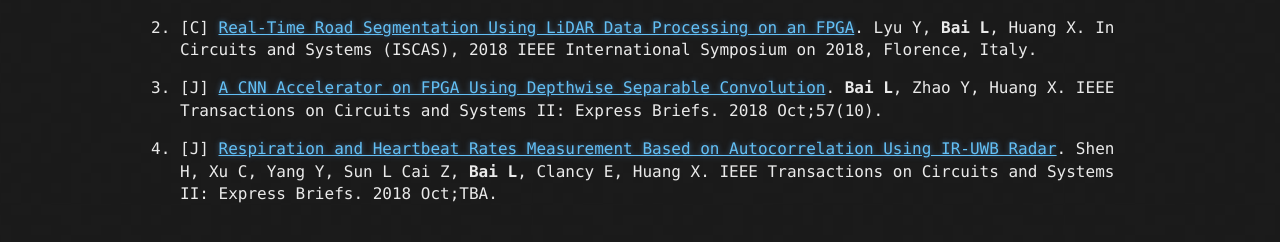
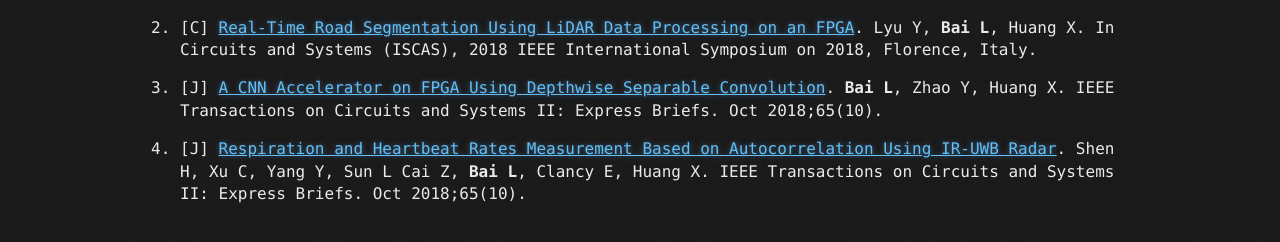
Before and after one commit to linbaiwpi/linbaiwpi.github.io, a Jekyll site: the page built from post/papers.md, in a window 1280 px wide. Shown: the part 328-570 px from the top of the page. Built offline with Jekyll 4.4.1, drawn with Linux system fonts in a browser that asks for light colours; the repository's description, which GitHub fills in, is left out.

Commit message:
update publications info

```diff
--- a/post/papers.md
+++ b/post/papers.md
@@ -15,8 +15,8 @@ In Circuits and Systems (ISCAS), 2018 IEEE International Symposium on 2018, Flor
 
 3. [J] [A CNN Accelerator on FPGA Using Depthwise Separable Convolution](../docs/tcas2_2018_1.pdf).
 **Bai L**, Zhao Y, Huang X.
-IEEE Transactions on Circuits and Systems II: Express Briefs. 2018 Oct;57(10).
+IEEE Transactions on Circuits and Systems II: Express Briefs. Oct 2018;65(10).
 
 4. [J] [Respiration and Heartbeat Rates Measurement Based on Autocorrelation Using IR-UWB Radar](../docs/tcas2_2018_2.pdf).
 Shen H, Xu C, Yang Y, Sun L Cai Z, **Bai L**, Clancy E, Huang X.
-IEEE Transactions on Circuits and Systems II: Express Briefs. 2018 Oct;TBA.
+IEEE Transactions on Circuits and Systems II: Express Briefs. Oct 2018;65(10).
```
Also changed, not shown: 1 other file.
